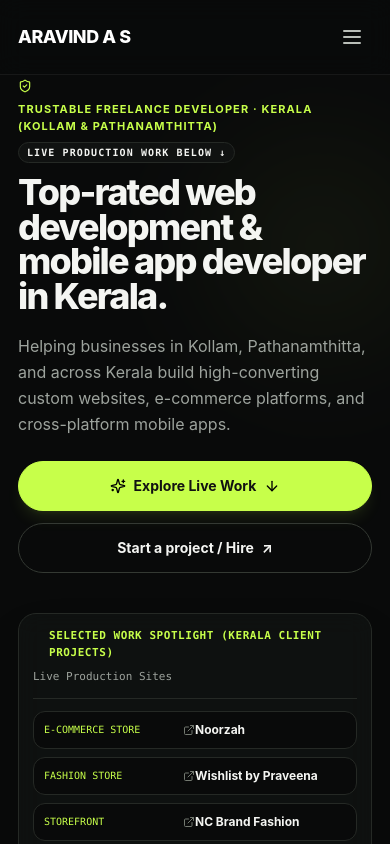
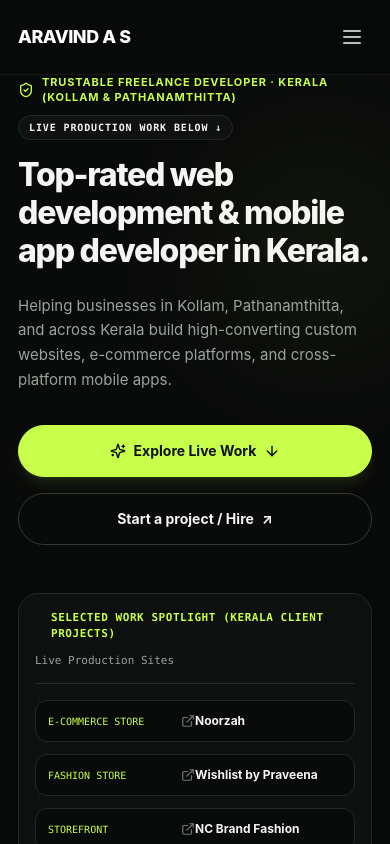
Before and after one commit to 11Aravind/aravind-portfolio, a Next.js app: page / in a window 390 px wide. Shown: the top 844 px of the page. Built offline with nearby package versions, Linux system fonts and the light colour scheme.

Commit message:
Uncongest mobile hero line height and vertical element spacing

```diff
--- a/components/Hero.tsx
+++ b/components/Hero.tsx
@@ -60,21 +60,25 @@ export default function Hero() {
       >
 
         {/* Eyebrow with SEO Keywords */}
-        <motion.div variants={itemVariants} className="inline-block mb-3 sm:mb-4">
-          <div className="text-[#c7ff4a] text-[11px] sm:text-[13px] font-bold tracking-[0.1em] sm:tracking-[0.14em] uppercase flex items-center gap-2 flex-wrap">
-            <ShieldCheck className="w-3.5 h-3.5 sm:w-4 sm:h-4 text-[#c7ff4a] shrink-0" />
-            <span>Trustable Freelance Developer · Kerala (Kollam & Pathanamthitta)</span>
-            <span className="hidden sm:inline text-[#737970]">•</span>
-            <span className="text-[#f4f5f2] bg-[#101211] border border-[#252925] px-2 py-0.5 rounded-full text-[10px] sm:text-[11px] font-mono">
-              Live Production Work Below ↓
-            </span>
+        <motion.div variants={itemVariants} className="inline-block mb-4 sm:mb-5">
+          <div className="text-[#c7ff4a] text-[11px] sm:text-[13px] font-bold tracking-[0.08em] sm:tracking-[0.14em] uppercase flex flex-col sm:flex-row sm:items-center gap-2.5 sm:gap-3">
+            <div className="flex items-center gap-2">
+              <ShieldCheck className="w-4 h-4 text-[#c7ff4a] shrink-0" />
+              <span className="leading-snug">Trustable Freelance Developer · Kerala (Kollam & Pathanamthitta)</span>
+            </div>
+            <div className="flex items-center gap-2">
+              <span className="hidden sm:inline text-[#737970]">•</span>
+              <span className="text-[#f4f5f2] bg-[#101211] border border-[#252925] px-2.5 py-1 rounded-full text-[10px] sm:text-[11px] font-mono w-fit">
+                Live Production Work Below ↓
+              </span>
+            </div>
           </div>
         </motion.div>
 
         {/* Main Headline */}
         <motion.h1
           variants={itemVariants}
-          className="text-[clamp(36px,7.5vw,96px)] leading-[0.96] tracking-[-0.05em] sm:tracking-[-0.06em] font-extrabold text-[#f4f5f2] mb-5 sm:mb-6"
+          className="text-[32px] xs:text-[38px] sm:text-[clamp(44px,7.5vw,96px)] leading-[1.18] sm:leading-[0.96] tracking-[-0.04em] sm:tracking-[-0.06em] font-extrabold text-[#f4f5f2] mb-6 sm:mb-8"
         >
           Top-rated web development & mobile app developer in Kerala.
         </motion.h1>
@@ -82,18 +86,18 @@ export default function Hero() {
         {/* Sub-headline */}
         <motion.p
           variants={itemVariants}
-          className="max-w-[680px] text-[#9da39d] text-[16px] sm:text-[20px] leading-relaxed mb-6 sm:mb-8"
+          className="max-w-[680px] text-[#9da39d] text-[15px] sm:text-[20px] leading-[1.65] sm:leading-relaxed mb-8 sm:mb-10"
         >
           Helping businesses in Kollam, Pathanamthitta, and across Kerala build high-converting custom websites, e-commerce platforms, and cross-platform mobile apps.
         </motion.p>
 
         {/* Action Buttons */}
-        <motion.div variants={itemVariants} className="flex flex-col sm:flex-row items-stretch sm:items-center gap-3 mb-10 sm:mb-12">
+        <motion.div variants={itemVariants} className="flex flex-col sm:flex-row items-stretch sm:items-center gap-4 sm:gap-4 mb-12 sm:mb-16">
           <motion.a
             whileHover={{ scale: 1.03, y: -2 }}
             whileTap={{ scale: 0.98 }}
             href="#work"
-            className="w-full sm:w-auto text-center px-[22px] py-[14px] rounded-full bg-[#c7ff4a] text-[#111111] border border-[#c7ff4a] font-[650] text-sm shadow-lg shadow-[#c7ff4a]/10 hover:shadow-[#c7ff4a]/20 transition-all inline-flex items-center justify-center gap-2 group"
+            className="w-full sm:w-auto text-center px-[24px] py-[15px] rounded-full bg-[#c7ff4a] text-[#111111] border border-[#c7ff4a] font-[650] text-sm shadow-lg shadow-[#c7ff4a]/10 hover:shadow-[#c7ff4a]/20 transition-all inline-flex items-center justify-center gap-2 group"
           >
             <Sparkles className="w-4 h-4 text-black" />
             <span>Explore Live Work</span>
@@ -104,7 +108,7 @@ export default function Hero() {
             whileHover={{ scale: 1.03, y: -2 }}
             whileTap={{ scale: 0.98 }}
             href="#contact"
-            className="w-full sm:w-auto text-center px-[22px] py-[14px] rounded-full border border-[#343933] text-[#f4f5f2] font-[650] text-sm hover:border-[#555c54] hover:bg-white/[0.04] transition-all inline-flex items-center justify-center gap-2 group"
+            className="w-full sm:w-auto text-center px-[24px] py-[15px] rounded-full border border-[#343933] text-[#f4f5f2] font-[650] text-sm hover:border-[#555c54] hover:bg-white/[0.04] transition-all inline-flex items-center justify-center gap-2 group"
           >
             <span>Start a project / Hire</span>
             <span className="group-hover:translate-x-0.5 transition-transform">↗</span>
@@ -114,9 +118,9 @@ export default function Hero() {
         {/* WORK FIRST SPOTLIGHT BAR - Fully Mobile Responsive Grid */}
         <motion.div
           variants={itemVariants}
-          className="border border-[#252925] bg-[#101211]/90 rounded-[18px] sm:rounded-[20px] p-3.5 sm:p-5 backdrop-blur-md shadow-2xl"
+          className="border border-[#252925] bg-[#101211]/90 rounded-[20px] p-4 sm:p-6 backdrop-blur-md shadow-2xl"
         >
-          <div className="flex flex-col sm:flex-row sm:items-center justify-between gap-2 sm:gap-3 mb-3 pb-3 border-b border-[#252925]">
+          <div className="flex flex-col sm:flex-row sm:items-center justify-between gap-2.5 sm:gap-3 mb-4 pb-3.5 border-b border-[#252925]">
             <div className="flex items-center gap-2 text-[11px] sm:text-xs font-mono text-[#c7ff4a] font-bold uppercase tracking-wider">
               <span className="w-2 h-2 rounded-full bg-[#c7ff4a] animate-ping shrink-0" />
               <span>Selected Work Spotlight (Kerala Client Projects)</span>
@@ -126,7 +130,7 @@ export default function Hero() {
             </span>
           </div>
 
-          <div className="grid grid-cols-1 xs:grid-cols-2 md:grid-cols-4 gap-2 sm:gap-2.5">
+          <div className="grid grid-cols-1 sm:grid-cols-2 md:grid-cols-4 gap-3 sm:gap-3">
             {featuredWorkTeasers.map((item) => (
               <a
                 key={item.name}
@@ -134,13 +138,13 @@ export default function Hero() {
                 target="_blank"
                 rel="noopener noreferrer"
                 title={`${item.name} - ${item.type} project by Aravind A S`}
-                className="group p-2.5 sm:p-3 rounded-xl bg-[#090a0a] border border-[#252925] hover:border-[#3c4339] hover:bg-[#151715] transition-all flex items-center sm:flex-col justify-between"
+                className="group p-3 sm:p-3.5 rounded-xl bg-[#090a0a] border border-[#252925] hover:border-[#3c4339] hover:bg-[#151715] transition-all flex items-center sm:flex-col justify-between"
               >
-                <div className="flex items-center justify-between w-full gap-1 mb-0 sm:mb-1">
+                <div className="flex items-center justify-between w-full gap-1 mb-0 sm:mb-1.5">
                   <span className="text-[10px] font-mono text-[#c7ff4a] uppercase truncate">
                     {item.type}
                   </span>
-                  <ExternalLink className="w-3 h-3 text-[#737970] group-hover:text-[#c7ff4a] transition-colors shrink-0" />
+                  <ExternalLink className="w-3.5 h-3.5 text-[#737970] group-hover:text-[#c7ff4a] transition-colors shrink-0" />
                 </div>
                 <div className="text-xs sm:text-sm font-bold text-[#f4f5f2] group-hover:text-[#c7ff4a] transition-colors truncate w-full">
                   {item.name}
```
